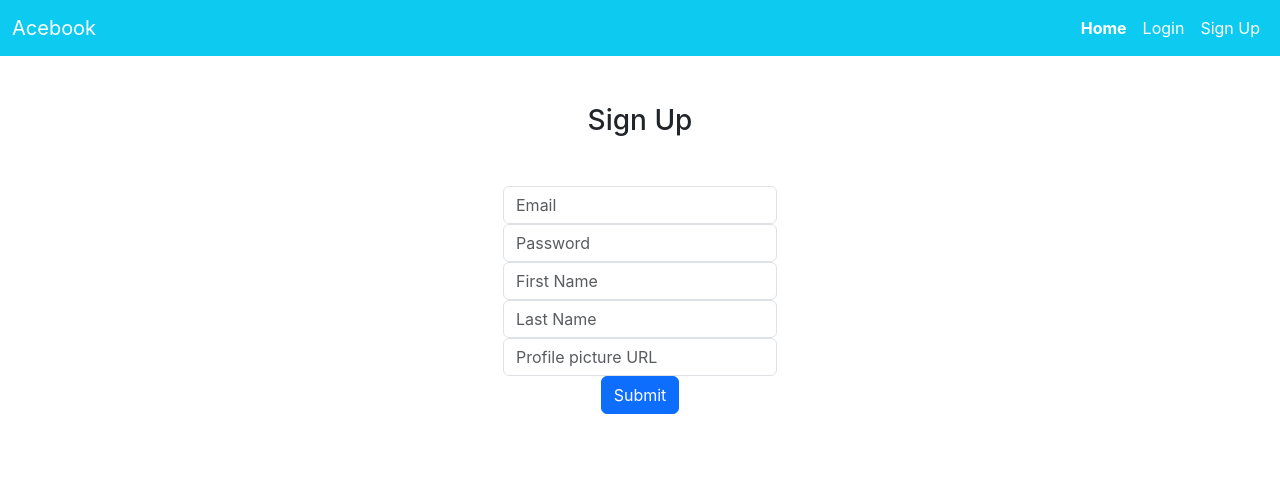
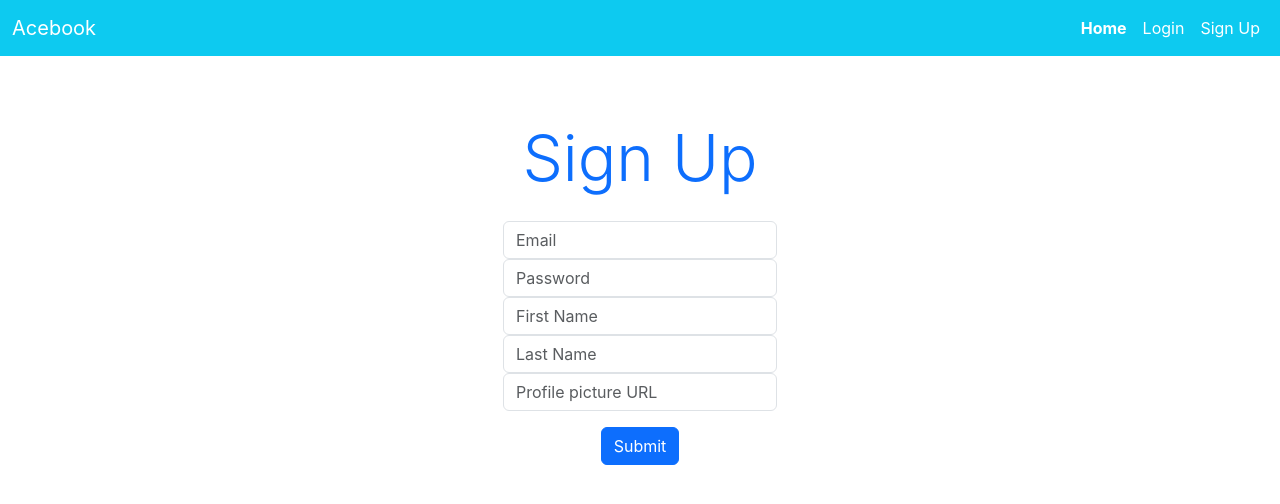
Before and after one commit to spcmarine/Acebook-Web-App, a React (Create React App) app in the folder frontend/: page /signup in a window 1280 px wide. Shown: the top 504 px of the page. Built offline with nearby package versions, Linux system fonts and the light colour scheme.

Commit message:
Finished styling - updated headings, favicon, website title, posts page overall layout

```diff
--- a/frontend/public/index.html
+++ b/frontend/public/index.html
@@ -28,7 +28,10 @@
     <link rel="stylesheet" src="../src/components/post/Post.css">
     <link rel="preconnect" href="https://fonts.googleapis.com">
     <link rel="preconnect" href="https://fonts.gstatic.com" crossorigin>
-    <link href="https://fonts.googleapis.com/css2?family=Playfair+Display&display=swap" rel="stylesheet">
+    <link href="https://fonts.googleapis.com/css2?family=IM+Fell+DW+Pica:ital@1&display=swap" rel="stylesheet">
+
+    <!-- <link href="https://fonts.googleapis.com/css2?family=Playfair+Display&display=swap" rel="stylesheet"> -->
+
     <link href="https://cdn.jsdelivr.net/npm/bootstrap@5.3.2/dist/css/bootstrap.min.css" rel="stylesheet" integrity="sha384-T3c6CoIi6uLrA9TneNEoa7RxnatzjcDSCmG1MXxSR1GAsXEV/Dwwykc2MPK8M2HN" crossorigin="anonymous">
     <title>Acebook</title>
   </head>
--- a/frontend/src/components/app/App.css
+++ b/frontend/src/components/app/App.css
@@ -0,0 +1,6 @@
+@import url('https://fonts.googleapis.com/css2?family=IM+Fell+DW+Pica:ital@1&display=swap');
+
+
+.pika-font {
+    font-family: 'IM Fell DW Pica', serif, !important;
+}
--- a/frontend/src/components/auth/LoginForm.js
+++ b/frontend/src/components/auth/LoginForm.js
@@ -41,10 +41,12 @@ const LogInForm = ({ navigate }) => {
   <Navbar currentPage="login" />{
     <div className="d-flex flex-column justify-content-center align-items-center">
       <form onSubmit={handleSubmit} className="d-inline-flex flex-column justify-content-center align-items-center">
-        <h3 className="mb-5">Log In</h3>
+        <h3 className="d-flex justify-content-center ml-5 text-primary display-3 p-3">Log In</h3>
         <input placeholder='Email' id="email" className="d-inline-flex form-control" type='text' value={ email } onChange={handleEmailChange} />
         <input placeholder='Password' id="password" className=" d-inline-flex form-control" type='password' value={ password } onChange={handlePasswordChange} />
-        <input role='submit-button' className="btn btn-primary" id='submit' type="submit" value="Submit" />
+        <div className="d-flex justify-content-end p-3">
+          <input role='submit-button' className="btn btn-primary" id='submit' type="submit" value="Submit" />
+        </div>
       </form>
       </div>
 
--- a/frontend/src/components/feed/Feed.js
+++ b/frontend/src/components/feed/Feed.js
@@ -1,6 +1,7 @@
 import React, { useEffect, useState } from 'react';
 import Post from '../post/Post';
 import Navbar from '../Navbar';
+import './Feed.css';
 const Feed = ({ navigate }) => {
   const [posts, setPosts] = useState([]);
   const [message, setMessage] = useState("");
@@ -97,16 +98,17 @@ const Feed = ({ navigate }) => {
         <h6>User : <i className="text-info fw-bold">{ userEmail}</i></h6>
         <br></br>
 
-          <h2 className=" d-flex justify-content-start ml-5 text-primary">Posts</h2>
+          <h2 className=" d-flex justify-content-center ml-5 text-primary display-1">Posts</h2>
             {/* <button onClick={logout}>
               Logout
             </button> */}
-            <div  role="document">
-            <form onSubmit={handleSubmit} className="d-inline-flex" >
-              <input placeholder="Write your message here" className="form-control" id="newPost"  type="text" value= { message } onChange={handleCreatePost}/>
-              <input id="submit" type="submit" className="btn btn-primary" value="Create Post" />
-
-            </form>
+            <div  role="document" className="container d-flex justify-content-center align-items-center p-4">
+              <div className="w-75">
+                <form onSubmit={handleSubmit} className="d-flex flex-column" >
+                  <input placeholder="Write your message here" className="form-control" id="newPost"  type="text" value= { message } onChange={handleCreatePost} />
+                  <input id="submit" type="submit" className="btn btn-primary mt-1" value="Create Post" />
+                </form>
+              </div>
             </div>
 
 
--- a/frontend/src/components/user/SignUpForm.js
+++ b/frontend/src/components/user/SignUpForm.js
@@ -64,13 +64,15 @@ const SignUpForm = ({ navigate }) => {
       <Navbar currentPage="signup" />{
         <div className="d-flex flex-column justify-content-center align-items-center">
       <form onSubmit={handleSubmit} className="d-inline-flex flex-column justify-content-center align-items-center">
-        <h3 className="mb-5">Sign Up</h3>
+        <h3 className="d-flex justify-content-center ml-5 text-primary display-3 p-3">Sign Up</h3>
           <input placeholder="Email" id="email" className="form-control " type='text' value={ email } onChange={handleEmailChange} />
           <input placeholder="Password" id="password" className="form-control" type='password' value={ password } onChange={handlePasswordChange} />
           <input placeholder="First Name" className="form-control" id="first_name" type='text' value={ firstName } onChange={handleFirstNameChange} />
           <input placeholder="Last Name" className="form-control" id="last_name" type='text' value={ lastName } onChange={handleLastNameChange} />
           <input placeholder="Profile picture URL" className="form-control" id="profile_pic" type='text' value={ profileURL } onChange={handleprofileURLChange} />
-        <input id='submit' type="submit" className="btn btn-primary" value="Submit" />
+          <div className="d-flex justify-content-end p-3">
+            <input id='submit' type="submit" className="btn btn-primary" value="Submit" />
+          </div>
       </form>
        </div>
       }
```
